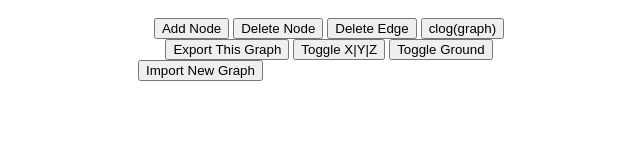
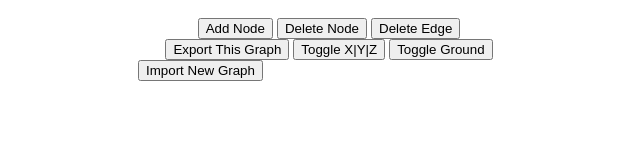
Before and after one commit to Zysberg/Konigsberg, a plain HTML site: page index.html in a window 1280 px wide. Shown: the whole page, without its empty margins (311-951 px from the left). Drawn offline with nearby package versions, Linux system fonts and the light colour scheme.

Commit message:
commented out button used for debugging

```diff
--- a/index.html
+++ b/index.html
@@ -34,7 +34,7 @@
             <button type="button" onclick="addNode(null,'',null)">Add Node</button>
             <button type="button" onclick="toggleDelete()">Delete Node</button>
             <button type="button" onclick="toggleDeleteEdge()">Delete Edge</button>
-            <button type="button" onclick="console.log(graph)">clog(graph)</button>
+            <!--<button type="button" onclick="console.log(graph)">clog(graph)</button>-->
         </div>
         <div>
             <button type="button" onclick="genTextFile()">Export This Graph</button>
```
